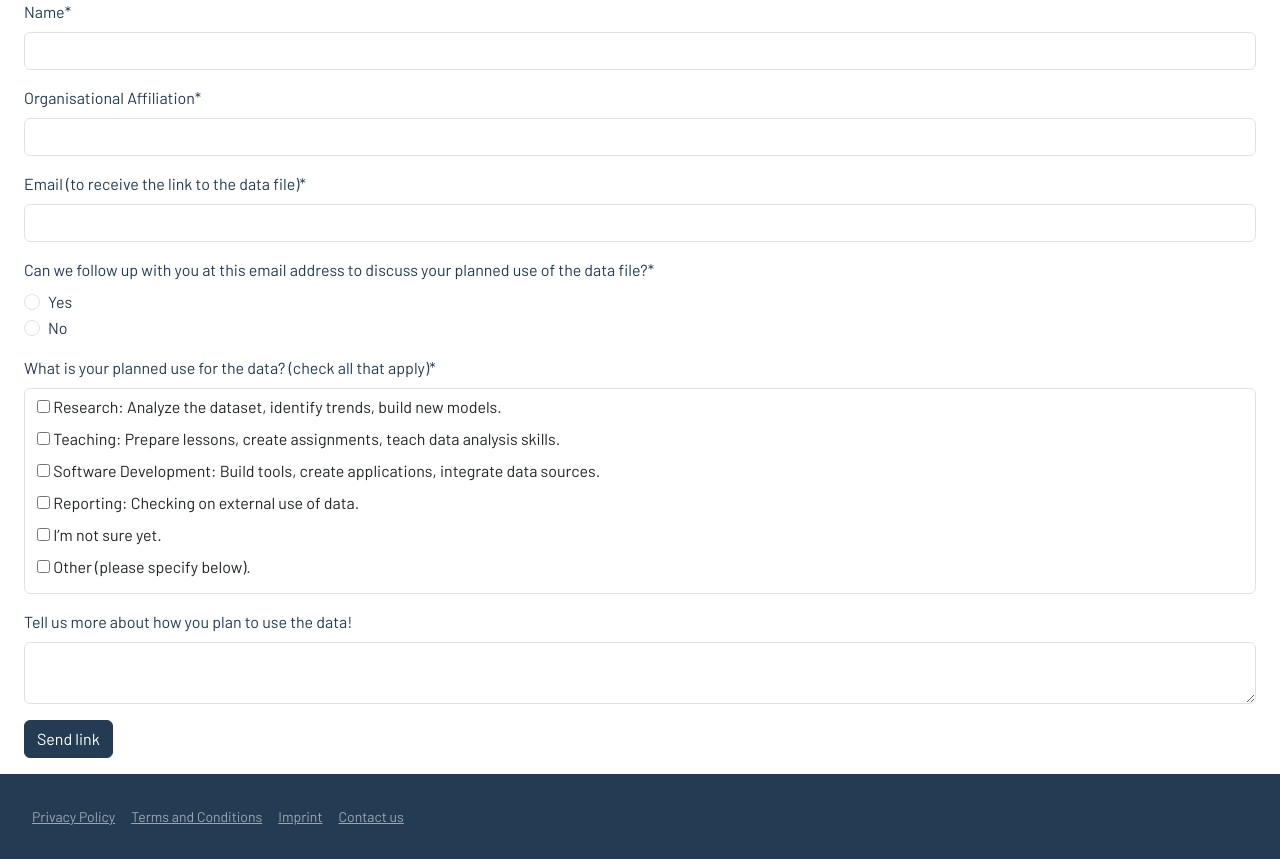
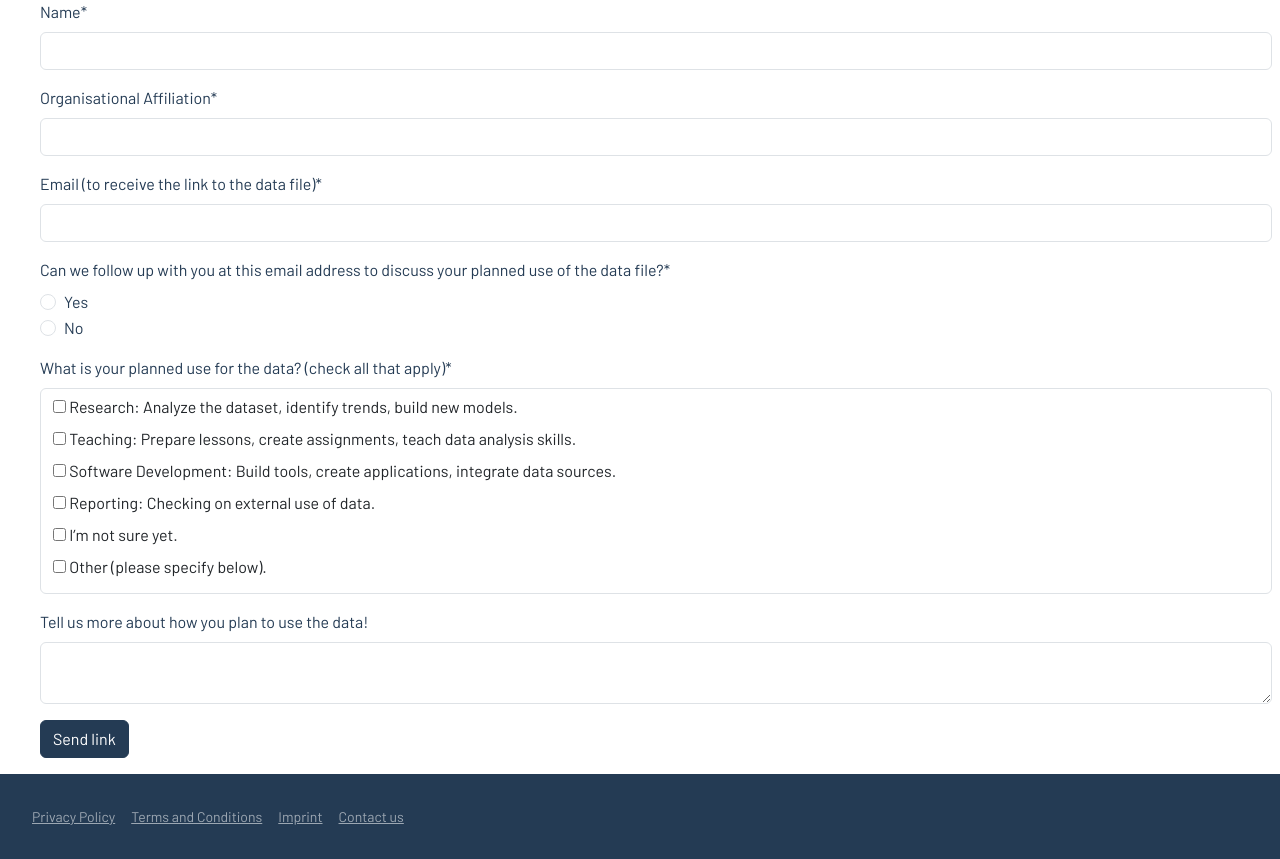
Before and after one commit to datacite/tesem, a Flask app: template app/templates/request.html in a window 1280 px wide. Shown: the part 62-921 px from the top of the page. Run offline with Flask 3, Linux system fonts and the light colour scheme; the template is opened without the code that fills it: values that come from a table or form of the project are taken from there, others are empty; some libraries are stand-ins or nearby versions.

Commit message:
Add margin to main content

```diff
--- a/app/templates/base.html
+++ b/app/templates/base.html
@@ -26,7 +26,7 @@
                 {{ render_nav_item('contact', 'Contact') }}
             </div>
         </nav>
-        <div class="container-fluid mb-3">
+        <div class="container-fluid mb-3 mx-3">
         {% block content %}{% endblock %}
         </div>
         <footer class="container-fluid bg-primary text-white text-center py-3 mt-auto">
```
